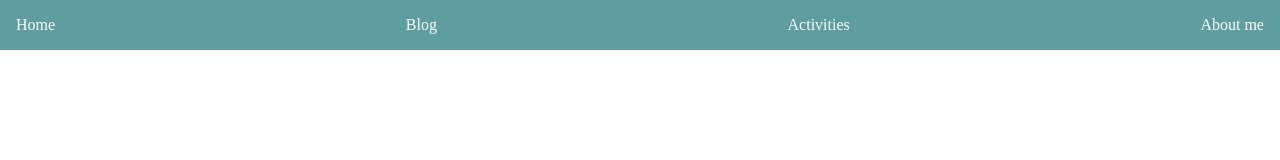
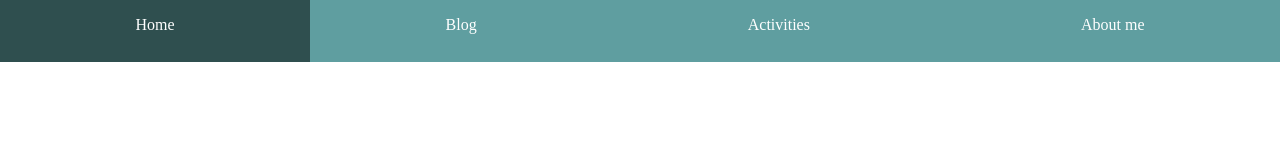
Before and after one commit to raquetelio/master-fe-entregas, a plain HTML site: page modulo-1-layout/ejercicio3/index.html in a window 1280 px wide. Drawn offline with Linux system fonts and the light colour scheme.

Commit message:
menu basico completo

```diff
--- a/modulo-1-layout/ejercicio3/mystyle.css
+++ b/modulo-1-layout/ejercicio3/mystyle.css
@@ -7,7 +7,7 @@ body {
 
 .menu{
     margin: 0px;
-    padding: 16px;
+    padding: 0px;
     display: flex;
     background-color: cadetblue;
     justify-content: space-between;
@@ -15,11 +15,18 @@ body {
     align-items: center;
 
 
+
 }
 
 .menu-item {
-    display: inline-flex;
+    padding: 16px;
+    height: 30px;
+    display: inline;
     color: white;
+    flex:auto;
+    text-align: center;
+
+
 }
 
 .menu-item:hover {
```
